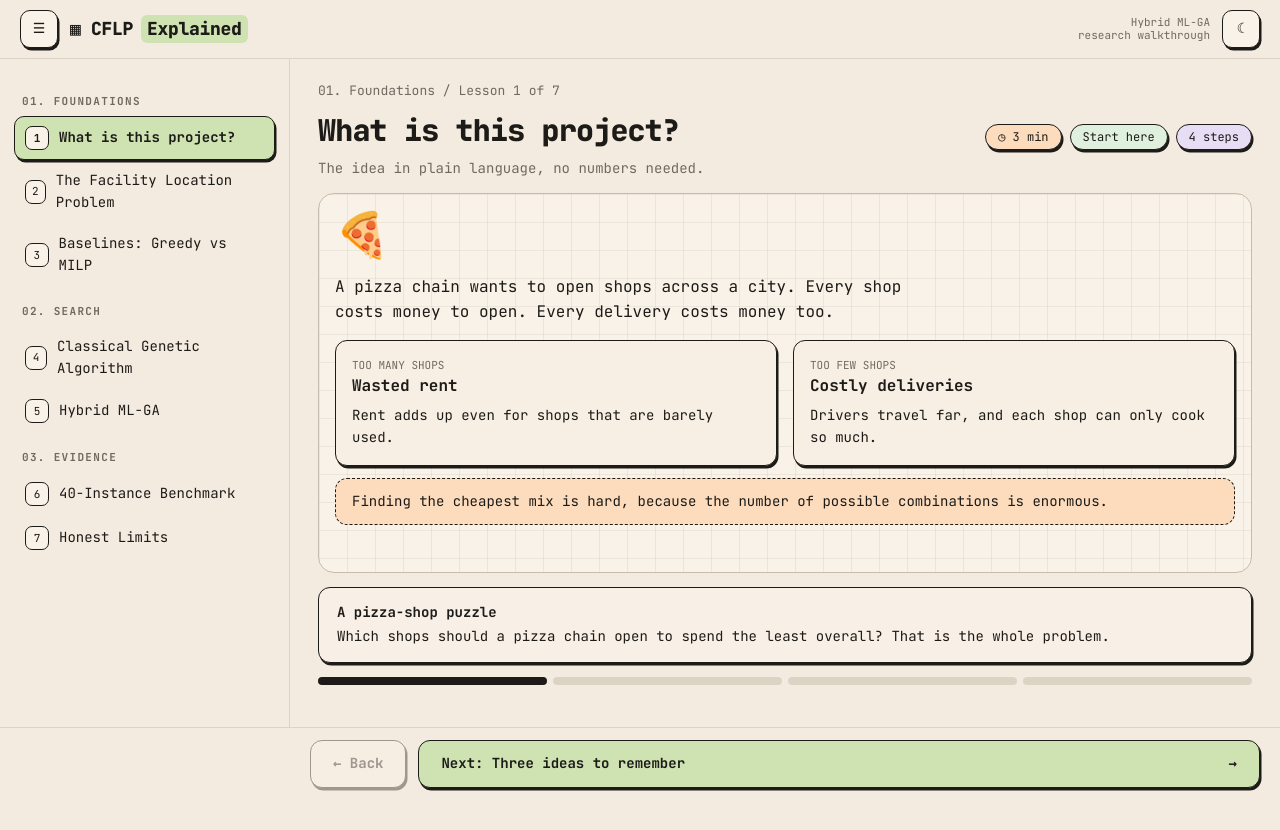
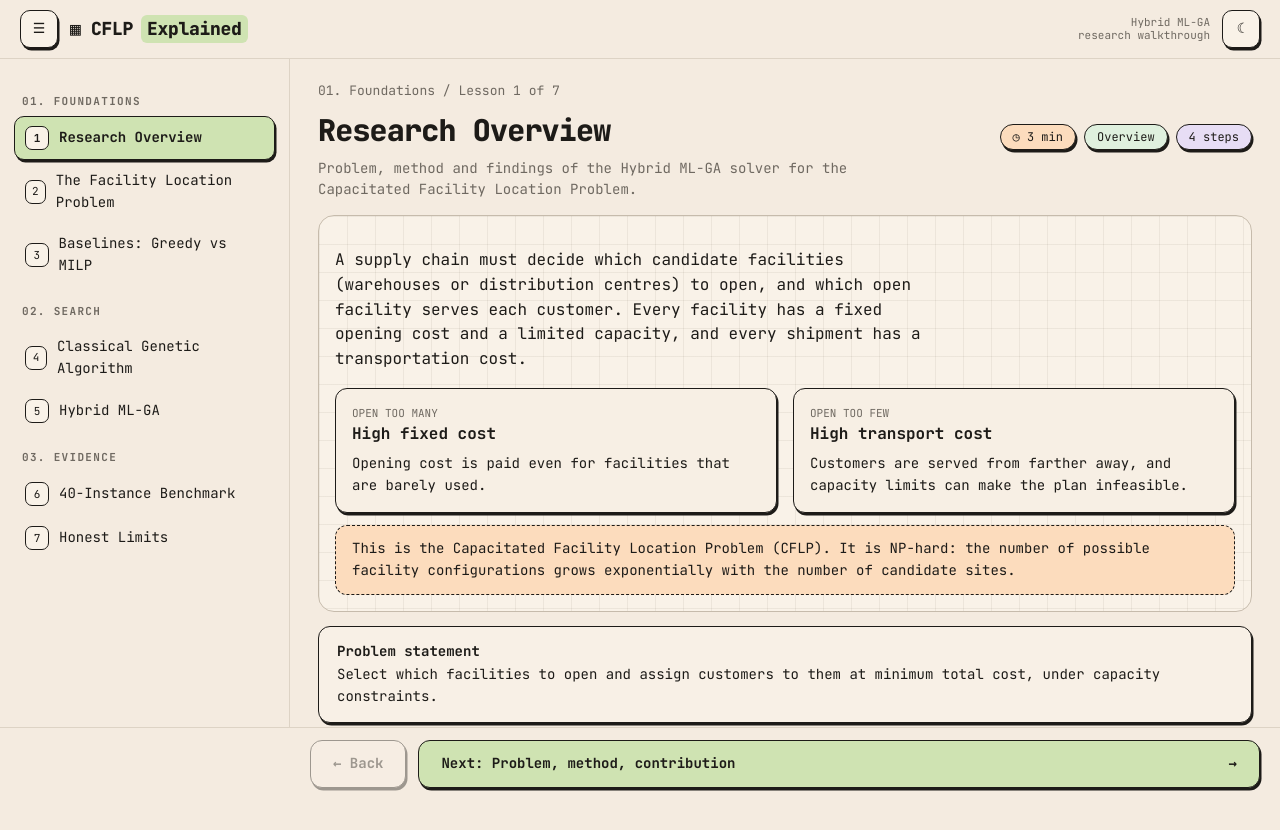
Before and after one commit to Yasaswini-ch/Hybrid-MLGA-CFLP, a React (Vite) app in the folder frontend/: page / in a window 1280 px wide. Shown: the top 830 px of the page. Before the commit the page ends 807 px from the top, so only its background shows below. Built offline with nearby package versions, Linux system fonts and the light colour scheme.

Commit message:
Rewrite the intro lesson in a research tone

```diff
--- a/frontend/src/lessons/index.jsx
+++ b/frontend/src/lessons/index.jsx
@@ -27,45 +27,45 @@ function Intro({ step }) {
     <div className="stage">
       {step === 0 && (
         <>
-          <div style={{ fontSize: 44, lineHeight: 1.1 }}>🍕</div>
-          <p style={{ fontSize: 16, maxWidth: "60ch" }}>
-            A pizza chain wants to open shops across a city. Every shop costs money to open. Every delivery costs money too.
+          <p style={{ fontSize: 16, maxWidth: "62ch" }}>
+            A supply chain must decide which candidate facilities (warehouses or distribution centres) to open, and which open facility serves each customer.
+            Every facility has a fixed opening cost and a limited capacity, and every shipment has a transportation cost.
           </p>
           <div className="row">
-            <Card n="TOO MANY SHOPS" title="Wasted rent">Rent adds up even for shops that are barely used.</Card>
-            <Card n="TOO FEW SHOPS" title="Costly deliveries">Drivers travel far, and each shop can only cook so much.</Card>
+            <Card n="OPEN TOO MANY" title="High fixed cost">Opening cost is paid even for facilities that are barely used.</Card>
+            <Card n="OPEN TOO FEW" title="High transport cost">Customers are served from farther away, and capacity limits can make the plan infeasible.</Card>
           </div>
-          <div className="note">Finding the cheapest mix is hard, because the number of possible combinations is enormous.</div>
+          <div className="note">This is the Capacitated Facility Location Problem (CFLP). It is NP-hard: the number of possible facility configurations grows exponentially with the number of candidate sites.</div>
         </>
       )}
       {step === 1 && (
         <div className="row">
-          <Card n="01" title="The problem" on>Choose which locations to open so the total cost is as low as possible.</Card>
-          <Card n="02" title="The approach" on>Work like evolution: try many combinations, keep the good ones, mix them, repeat. This is a genetic algorithm.</Card>
-          <Card n="03" title="My twist" on>Checking each combination exactly is slow. A small AI model guesses the cost quickly, and the slow exact check only runs when a guess looks promising.</Card>
+          <Card n="01" title="Problem" on>Choose the set of open facilities that minimizes total cost: fixed opening costs plus transportation cost, subject to capacity and demand constraints.</Card>
+          <Card n="02" title="Method" on>A genetic algorithm searches over open/closed configurations using selection, crossover and mutation.</Card>
+          <Card n="03" title="Contribution" on>A machine-learning surrogate model predicts the cost of a configuration, so the expensive exact evaluation is run only for promising candidates.</Card>
         </div>
       )}
       {step === 2 && (
         <>
-          <p style={{ fontSize: 16, maxWidth: "60ch" }}>
-            The program was tested on 40 standard problems from a well-known research benchmark. It finds the best known answer on most of them,
-            and this site is honest about the biggest problems, where it still struggles.
+          <p style={{ fontSize: 16, maxWidth: "62ch" }}>
+            Both solvers were evaluated on the 40 instances of Beasley's OR-Library, a standard benchmark for this problem, and compared against exact MILP optima where available.
           </p>
           <div className="row">
-            <Card n="WORKS WELL" title="Small and medium cases">Both approaches get to the best known answer almost every time.</Card>
-            <Card n="STILL HARD" title="The largest cases">The AI-assisted version currently does worse than the plain one.</Card>
+            <Card n="STRENGTH" title="Small and medium instances">Both approaches reach the best known solution in nearly all runs.</Card>
+            <Card n="LIMITATION" title="Largest instances">On the 100-facility, 1000-customer instances the hybrid currently underperforms the classical GA.</Card>
           </div>
         </>
       )}
       {step === 3 && (
         <>
-          <p style={{ fontSize: 16 }}>Use the Next button to walk through it in order:</p>
-          <table style={{ maxWidth: 560 }}>
+          <p style={{ fontSize: 16 }}>Suggested reading order:</p>
+          <table style={{ maxWidth: 620 }}>
             <tbody>
-              <tr><td>Lesson 2</td><td style={{ textAlign: "left" }}>Click facilities open and closed, and watch the cost change.</td></tr>
-              <tr><td>Lesson 4</td><td style={{ textAlign: "left" }}>Press Run and watch the algorithm find a better answer on its own.</td></tr>
-              <tr><td>Lesson 5</td><td style={{ textAlign: "left" }}>See where the AI speeds things up.</td></tr>
-              <tr><td>Lesson 6</td><td style={{ textAlign: "left" }}>Browse the full results if you want the numbers.</td></tr>
+              <tr><td>Lesson 2</td><td style={{ textAlign: "left" }}>Problem formulation: toggle facilities and observe the cost trade-off.</td></tr>
+              <tr><td>Lesson 3</td><td style={{ textAlign: "left" }}>Baseline methods: greedy heuristic and exact MILP.</td></tr>
+              <tr><td>Lesson 4</td><td style={{ textAlign: "left" }}>Classical genetic algorithm, with a live run on cap71.</td></tr>
+              <tr><td>Lesson 5</td><td style={{ textAlign: "left" }}>Hybrid ML-GA: the surrogate-assisted pipeline.</td></tr>
+              <tr><td>Lessons 6-7</td><td style={{ textAlign: "left" }}>Full benchmark results and limitations.</td></tr>
             </tbody>
           </table>
         </>
@@ -341,12 +341,12 @@ function Limits({ step }) {
 
 export const SECTIONS = ["Foundations", "Search", "Evidence"];
 export const LESSONS = [
-  { id: "intro", sec: 0, title: "What is this project?", sub: "The idea in plain language, no numbers needed.", level: "Start here", time: 3, C: Intro,
+  { id: "intro", sec: 0, title: "Research Overview", sub: "Problem, method and findings of the Hybrid ML-GA solver for the Capacitated Facility Location Problem.", level: "Overview", time: 3, C: Intro,
     steps: [
-      ["A pizza-shop puzzle", "Which shops should a pizza chain open to spend the least overall? That is the whole problem."],
-      ["Three ideas to remember", "The problem, the evolution-style approach, and the AI twist that makes it faster."],
-      ["Does it work?", "Mostly yes, and the site is upfront about where it does not."],
-      ["How to use this site", "Click Next to move through the lessons. Skip to the benchmark only if you want the numbers."],
+      ["Problem statement", "Select which facilities to open and assign customers to them at minimum total cost, under capacity constraints."],
+      ["Problem, method, contribution", "A genetic algorithm explores facility configurations; a learned surrogate reduces the number of exact cost evaluations."],
+      ["Evaluation", "Benchmarked on 40 OR-Library instances. Results are strong on small and medium instances, with a documented limitation on the largest."],
+      ["Reading guide", "Proceed with Next, or jump to the benchmark lesson for the full results."],
     ] },
   { id: "problem", sec: 0, title: "The Facility Location Problem", sub: "Which warehouses do we open, and who do they serve? Click facilities and watch the bill change.", level: "Beginner", time: 8, C: Problem,
     steps: [
```
